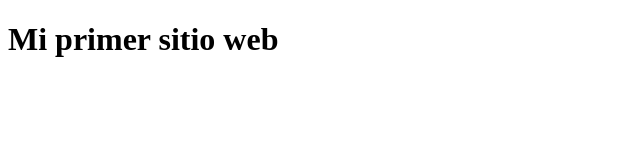
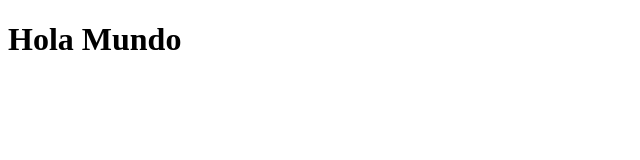
Before and after one commit to Gerardo-MU/java-web-design-github, a plain HTML site: page index.html in a window 1280 px wide. Shown: the whole page, without its empty margins (0-640 px from the left). Drawn offline with Linux system fonts and the light colour scheme.

```diff
--- a/index.html
+++ b/index.html
@@ -4,9 +4,9 @@
     <meta charset="UTF-8">
     <meta http-equiv="X-UA-Compatible" content="IE=edge">
     <meta name="viewport" content="width=device-width, initial-scale=1.0">
-    <title>Hola mundo</title>
+    <title>Gerardo MU</title>
 </head>
 <body>
-    <h1>Mi primer sitio web</h1>
+    <h1>Hola Mundo</h1>
 </body>
 </html>
```
